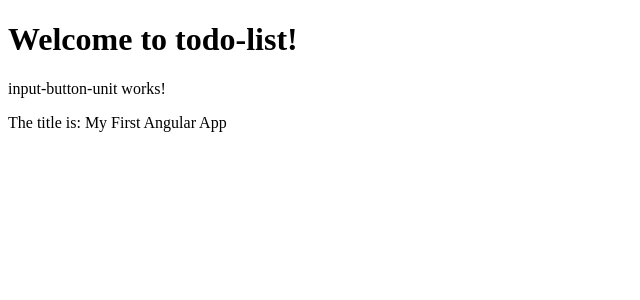
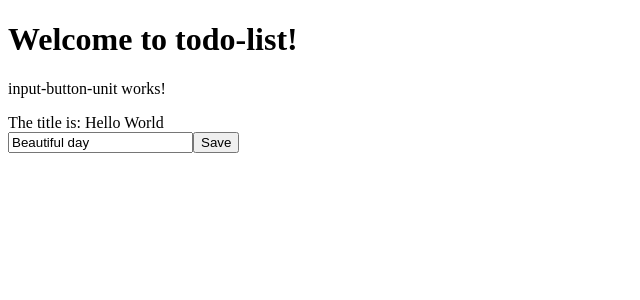
Before and after one commit to kporcelainluv/angular_workshop, an Angular app: page / in a window 1280 px wide. Shown: the top 300 px of the page, without its empty margins (0-640 px from the left). Built offline with nearby package versions, Linux system fonts and the light colour scheme.

Commit message:
dynamic changing of values

```diff
--- a/src/app/input-button-unit/input-button-unit.component.html
+++ b/src/app/input-button-unit/input-button-unit.component.html
@@ -1,2 +1,6 @@
 <p>input-button-unit works!</p>
 The title is: {{ title }}
+<div>
+  <input id="my-input" />
+  <button>Save</button>
+</div>
--- a/src/app/input-button-unit/input-button-unit.component.ts
+++ b/src/app/input-button-unit/input-button-unit.component.ts
@@ -7,12 +7,11 @@ import { Component, OnInit } from "@angular/core";
 })
 export class InputButtonUnitComponent implements OnInit {
   title = "Hello World";
-  constructor() {
-    this.changeTitle("My First Angular App");
-  }
+  heading = "Beautiful day";
+  constructor() {}
 
-  ngOnInit() {}
-  changeTitle(newTitle: string) {
-    this.title = newTitle;
+  ngOnInit() {
+    let inputElement = document.getElementById("my-input");
+    inputElement.value = this.heading;
   }
 }
```
